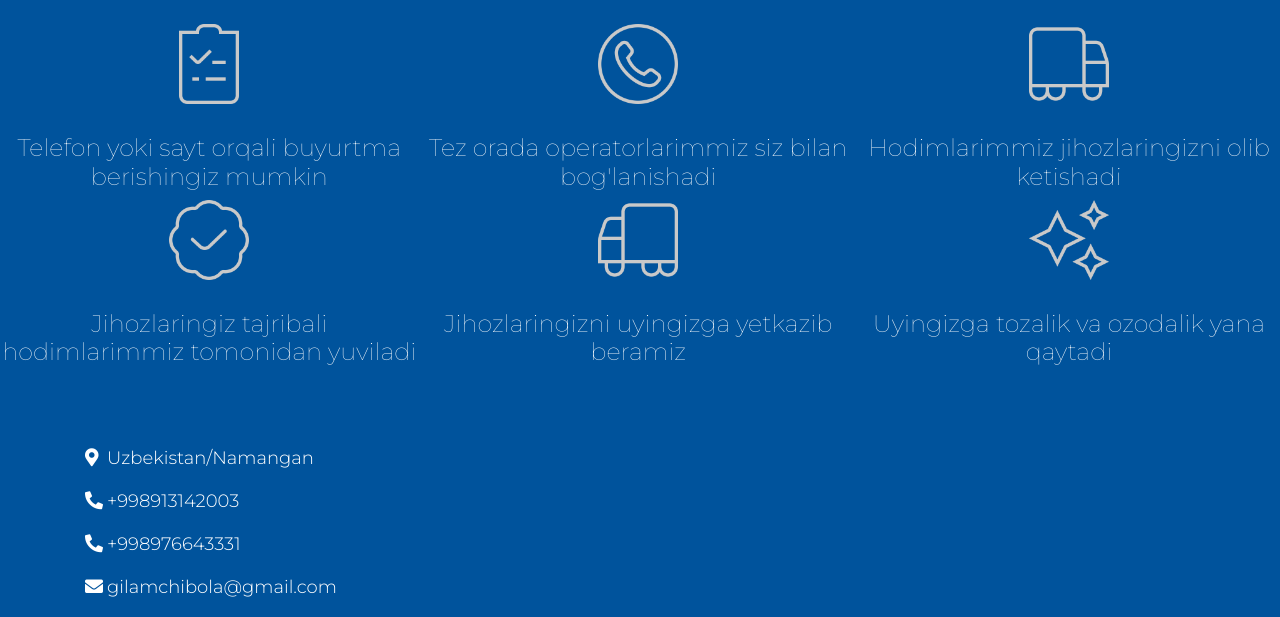
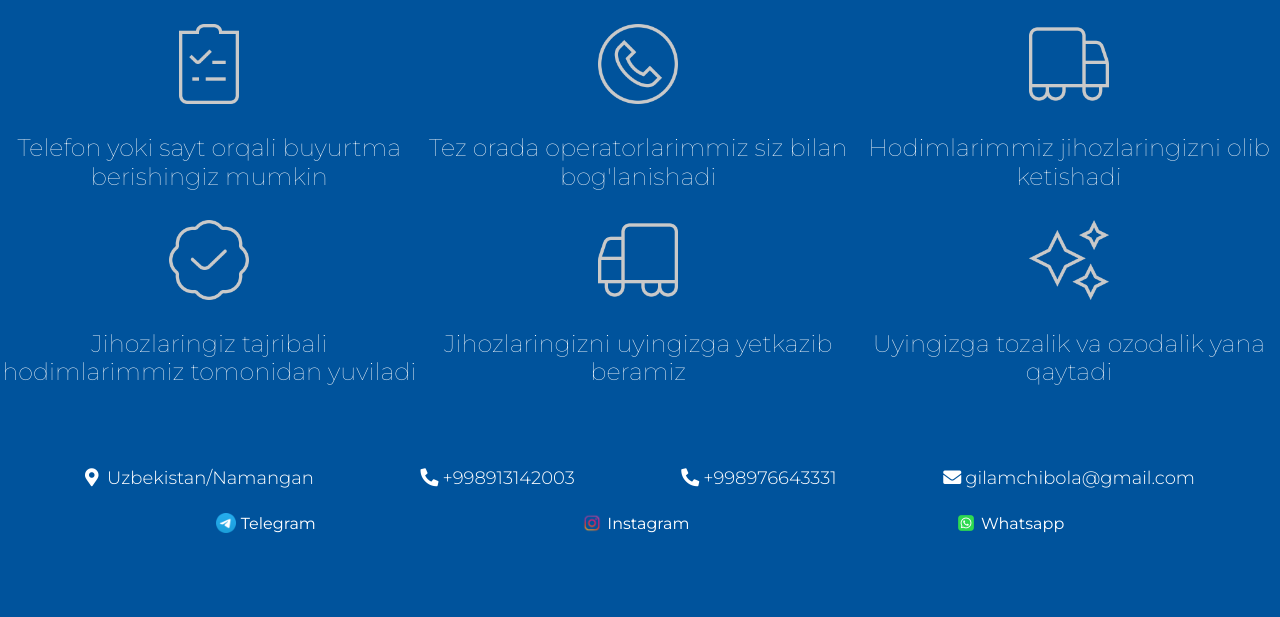
Before and after one commit to sulaymanovI/gilam_yuvish_hizmati, a Django app: page / in a window 1280 px wide. Shown: the part 932-1549 px from the top of the page. After the commit the page ends 1465 px from the top, so only its background shows below. Run offline with Django 5.2, Linux system fonts and the light colour scheme; some libraries are stand-ins or nearby versions.

Commit message:
messengers added

```diff
--- a/gilam_yuvish_hizmati_project/settings.py
+++ b/gilam_yuvish_hizmati_project/settings.py
@@ -14,7 +14,7 @@ SECRET_KEY = 'django-insecure-bkwdive5p#tlf4=64=ne((e4_4b0=yv)3td28#n#i!(wa2_blf
 # SECURITY WARNING: don't run with debug turned on in production!
 DEBUG = True
 # ALLOWED_HOSTS = "*",
-ALLOWED_HOSTS = ["gilamchi-bola.uz", "www.gilamchi-bola.uz",'127.0.0.1', ]  #local '127.0.0.1'
+ALLOWED_HOSTS = ["gilamchi-bola.uz", "www.gilamchi-bola.uz", ]  #local '127.0.0.1'
 CSRF_TRUSTED_ORIGINS = ["https://gilamchi-bola.uz", "https://www.gilamchi-bola.uz"]
 
 
--- a/static/style.css
+++ b/static/style.css
@@ -395,9 +395,11 @@ a:focus {
     color: #ffffff;
     font-weight: 300;
 }
+
 .footer .footer-contact p {
     font-size: 18px;
 }
+
 .footer .footer-contact p i {
     width: 22px;
 }
@@ -489,6 +491,9 @@ a:focus {
         flex-direction: column ;
         cursor: pointer;
 }
+.metres{
+    font-size: 20px !important;
+}
 .one-step {
     display: flex !important;
     flex-direction: column;
@@ -513,6 +518,10 @@ a:focus {
     }
     .footer{
         padding-top: 30px;
+    }
+    .footer .footer-contact{
+        display: flex;
+        flex-direction: column;
     }
     .one-step .second{
         height: 60px !important;
@@ -549,7 +558,6 @@ a:focus {
     justify-content: center;
 }
 
-
 .icons .one-step h3{
     font-size: 24px;
     color:white;
@@ -560,13 +568,60 @@ a:focus {
 }
 
 .footer{
-    padding-top: 70px;
+    padding: 70px 0;
+    display: flex;
+    flex-direction: column;
+}
+
+h6 {
+    margin-block-start: 0;
+    margin-block-end: 0;
 }
 
 .one-step .second{
     height: 80px;
+    margin-top: 20px;
 }
 
 .one-step .first{
     height: 80px;
 }
+
+.metres{
+    color: #ffffff;
+    font-size: 35px;
+    font-weight:500;
+}
+
+.messengers {
+    display: flex;
+    justify-content: space-around   ;
+}
+
+.messengers img{
+    height: 30px;
+}
+
+.messengers a{
+    display: flex;
+    align-items: center;
+}
+
+h6{
+    color: white;
+}
+
+.footer-contact{
+    display: flex;
+    justify-content: space-between;
+    align-items: center;
+}
+
+.tg img{
+    height: 20px;
+    margin-right: 5px;
+}
+
+.messengers h6{
+    font-weight: 400;
+}
--- a/templates/index.html
+++ b/templates/index.html
@@ -3,7 +3,7 @@
 <html lang="en">
     <head>
         <meta charset="utf-8">
-        <title>Gilamchi.Bola</title>
+        <title>Namangan gilam yuvish xizmati</title>
         <meta content="width=device-width, initial-scale=1.0" name="viewport">
         <meta content="Gilamchi.Bola" name="keywords">
         <meta content="Gilamchi.Bola" name="description">
@@ -55,7 +55,8 @@
                         <div class="col-md-7">
                             <h2>Sifatli & Ishonchli</h2>
                             <h2><span>Tozalash</span> Xizmati</h2>
-                            <p>Namangan bo'ylab gilamni olib, yetkazib berish bepul</p>
+                            <p>Namangan bo'ylab jihozlaringizni olib, yetkazib berish bepul</p>
+                            <h3 class="metres">1m²=10.000 so'm</h3>
                         </div>
                         <div class="col-md-5">
                             <div class="form">
@@ -98,15 +99,25 @@
             </div>
             <div class="footer">
                 <div class="container">
-                    <div class="row">
-                        <div class="col-md-6 col-lg-3">
                             <div class="footer-contact">
                                 <p><i class="fa fa-map-marker-alt"></i>Uzbekistan/Namangan</p>
                                 <p><i class="fa fa-phone-alt"></i>+998913142003</p>
                                 <p><i class="fa fa-phone-alt"></i>+998976643331</p>
                                 <p><i class="fa fa-envelope"></i>gilamchibola@gmail.com</p>
                             </div>
-                        </div>
-        </div>
+                <div class="messengers">
+                    <a href="https://t.me/gilamchibola" class="tg">
+                        <img src="{% static 'telegram.png' %}" alt="">
+                        <h6>Telegram</h6>
+                    </a>
+                    <a href="https://www.instagram.com/gilamchi.bola?utm_source=ig_web_button_share_sheet&igsh=ZDNlZDc0MzIxNw==">
+                        <img src="{% static 'instagram.png' %}" alt="">
+                        <h6>Instagram</h6>
+                    </a>
+                    <a href="https://chat.whatsapp.com/H3pchbAwgfG0Uv0pa8aGdt">
+                        <img src="{% static 'whatsapp.png' %}" alt="">
+                        <h6>Whatsapp</h6>
+                    </a>
+                </div>
     </body>
 </html>
```
Also changed, not shown: static/instagram.png (added), static/phone.png, static/telegram.png (added), static/whatsapp.png (added).
